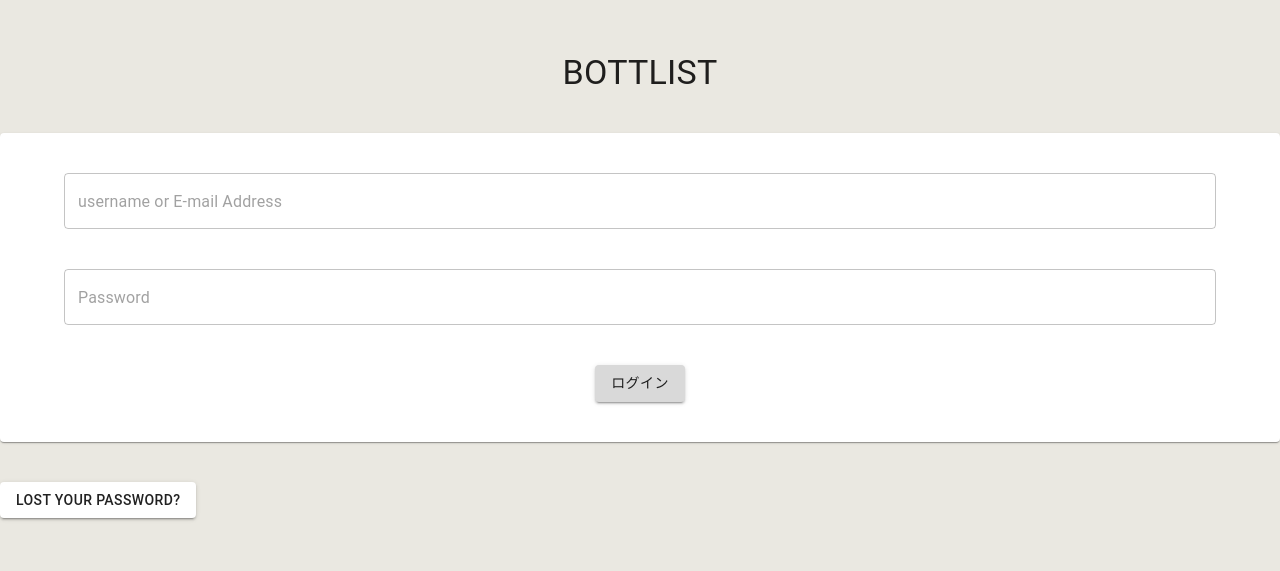
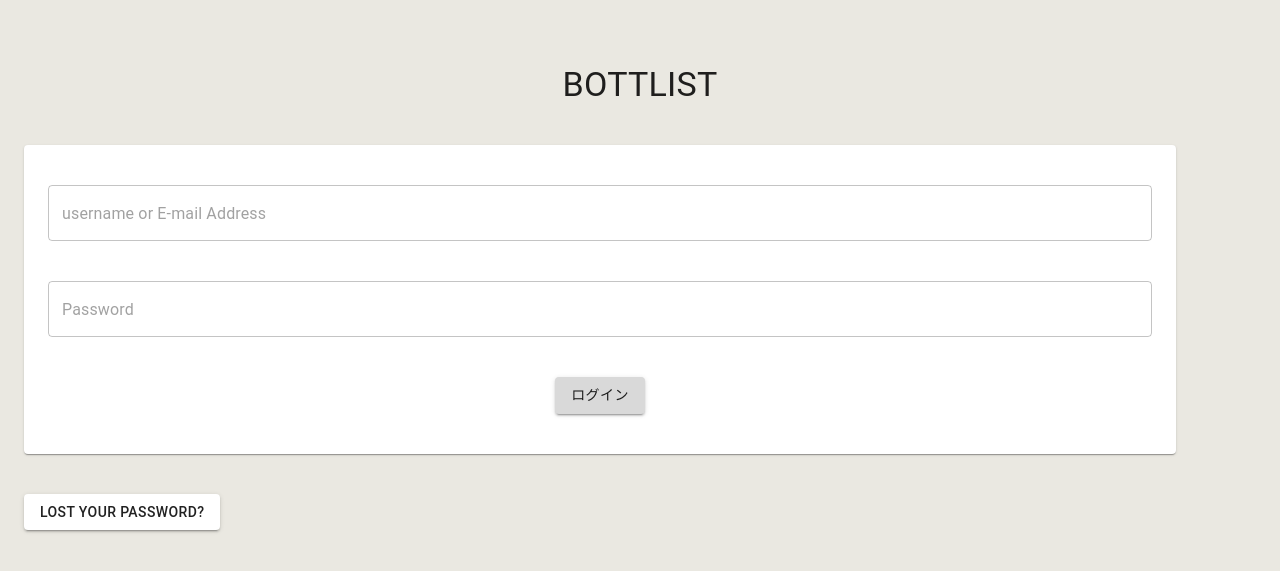
Before and after one commit to Bottlist/bottlist, a React (Create React App) app in the folder front/: page /login in a window 1280 px wide. Shown: the part 115-686 px from the top of the page. Built offline with nearby package versions, Linux system fonts and the light colour scheme.

Commit message:
新規登録画面を追加

```diff
--- a/front/src/App.tsx
+++ b/front/src/App.tsx
@@ -1,5 +1,7 @@
 import { createTheme, CssBaseline, ThemeProvider } from '@mui/material';
 import { Outlet } from 'react-router-dom';
+import { LocalizationProvider } from '@mui/x-date-pickers';
+import { AdapterDayjs } from '@mui/x-date-pickers/AdapterDayjs';
 
 const theme = createTheme({
   components: {
@@ -34,8 +36,10 @@ const theme = createTheme({
 function App() {
   return (
     <ThemeProvider theme={theme}>
-      <CssBaseline />
-      <Outlet />
+      <LocalizationProvider dateAdapter={AdapterDayjs}>
+        <CssBaseline />
+        <Outlet />
+      </LocalizationProvider>
     </ThemeProvider>
   );
 }
--- /dev/null
+++ b/front/src/components/CenterLayout.tsx
@@ -0,0 +1,23 @@
+import { Stack, Typography, Paper, Container } from '@mui/material';
+import { VerticalCenter } from './VerticalCenter';
+import { ReactNode } from 'react';
+
+export const CenterLayout = (props: {
+  children: ReactNode;
+  spacing?: number;
+  footer?: ReactNode;
+}) => {
+  return (
+    <VerticalCenter>
+      <Stack spacing={props.spacing ?? 5} marginTop={3}>
+        <Typography variant="h4">BOTTLIST</Typography>
+        <Container>
+          <Paper>
+            <Container>{props.children}</Container>
+          </Paper>
+          {props.footer}
+        </Container>
+      </Stack>
+    </VerticalCenter>
+  );
+};
--- a/front/src/components/Choices.tsx
+++ b/front/src/components/ChoicesLayout.tsx
@@ -2,7 +2,7 @@ import { Button, Container, Grid, Typography } from '@mui/material';
 import { ReactNode } from 'react';
 import { Link as RouterLink } from 'react-router-dom';
 
-export function Choices(props: {
+export function ChoicesLayout(props: {
   items: {
     text: string;
     link?: string;
--- /dev/null
+++ b/front/src/components/DatePicker.tsx
@@ -0,0 +1,27 @@
+import { DatePicker as MuiDatePicker } from '@mui/x-date-pickers';
+import { Control, Controller, FieldValues, Path } from 'react-hook-form';
+
+export const DatePicker = <T extends FieldValues>(props: {
+  _key: Path<T>;
+  label: string;
+  // eslint-disable-next-line @typescript-eslint/no-explicit-any
+  control: Control<T, any>;
+}) => (
+  <Controller
+    name={props._key}
+    control={props.control}
+    render={({ field, fieldState }) => (
+      <MuiDatePicker
+        label={props.label}
+        format="YYYY/MM/DD"
+        {...field}
+        slotProps={{
+          textField: {
+            error: !!fieldState.error,
+            helperText: fieldState.error?.message,
+          },
+        }}
+      />
+    )}
+  />
+);
--- /dev/null
+++ b/front/src/components/TextField.tsx
@@ -0,0 +1,21 @@
+import { TextFieldProps, TextField as MuiTextField } from '@mui/material';
+import { useFormContext } from 'react-hook-form';
+
+export const TextField = (props: TextFieldProps & { _key: string }) => {
+  const {
+    register,
+    getValues,
+    formState: { errors },
+  } = useFormContext();
+  const { _key } = props;
+
+  return (
+    <MuiTextField
+      {...props}
+      {...register(_key)}
+      defaultValue={getValues(_key)}
+      error={!!errors[_key]}
+      helperText={errors[_key]?.message?.toString()}
+    />
+  );
+};
--- a/front/src/index.tsx
+++ b/front/src/index.tsx
@@ -9,6 +9,7 @@ import './index.css';
 import { PickUser } from './pages/PickUser';
 import { PickLogin } from './pages/PickLogin';
 import { Login } from './pages/Login';
+import { Register } from './pages/Register';
 
 const root = ReactDOM.createRoot(
   document.getElementById('root') as HTMLElement
@@ -35,6 +36,10 @@ const router = createBrowserRouter([
         path: 'login',
         element: <Login />,
       },
+      {
+        path: 'register',
+        element: <Register />,
+      },
     ],
   },
 ]);
--- a/front/src/pages/Login.tsx
+++ b/front/src/pages/Login.tsx
@@ -1,34 +1,44 @@
-import {
-  Box,
-  Button,
-  Container,
-  Paper,
-  Stack,
-  TextField,
-  Typography,
-} from '@mui/material';
-import { VerticalCenter } from '../components/VerticalCenter';
+import { Box, Button, Stack, TextField } from '@mui/material';
+import { CenterLayout } from '../components/CenterLayout';
+import * as yup from 'yup';
+import { yupResolver } from '@hookform/resolvers/yup';
+import { FormProvider, useForm } from 'react-hook-form';
+
+const schema = yup
+  .object({
+    email: yup.string().required(),
+    password: yup.string().required(),
+  })
+  .required();
+type FormType = yup.InferType<typeof schema>;
 
 export const Login = () => {
+  const methods = useForm<FormType>({
+    resolver: yupResolver(schema),
+  });
+
+  const submit = () => {
+    console.log('TBD');
+  };
   return (
-    <VerticalCenter>
-      <Stack spacing={5}>
-        <Typography variant="h4">BOTTLIST</Typography>
-        <Paper>
-          <Container>
-            <Stack spacing={5} marginY={5} alignItems="center">
+    <CenterLayout footer={Footer}>
+      <FormProvider {...methods}>
+        <form onSubmit={methods.handleSubmit(submit)}>
+          <Stack spacing={5} paddingY={5} alignItems="center">
             <TextField placeholder="username or E-mail Address" />
             <TextField placeholder="Password" />
             <Box>
               <Button>ログイン</Button>
             </Box>
           </Stack>
-          </Container>
-        </Paper>
-        <Box>
+        </form>
+      </FormProvider>
+    </CenterLayout>
+  );
+};
+
+const Footer = (
+  <Box marginTop={5}>
     <Button color="secondary">Lost your password?</Button>
   </Box>
-      </Stack>
-    </VerticalCenter>
 );
-};
--- a/front/src/pages/PickLogin.tsx
+++ b/front/src/pages/PickLogin.tsx
@@ -1,12 +1,13 @@
-import { Choices } from '../components/Choices';
+import { ChoicesLayout } from '../components/ChoicesLayout';
 
 export function PickLogin() {
   return (
-    <Choices
+    <ChoicesLayout
       items={[
         { text: 'ログイン', link: '/login' },
         {
           text: '新規登録',
+          link: '/register',
         },
       ]}
     />
--- a/front/src/pages/PickUser.tsx
+++ b/front/src/pages/PickUser.tsx
@@ -1,8 +1,8 @@
-import { Choices } from '../components/Choices';
+import { ChoicesLayout } from '../components/ChoicesLayout';
 
 export function PickUser() {
   return (
-    <Choices
+    <ChoicesLayout
       items={[
         { text: 'お客様', link: '/pick-login' },
         {
--- /dev/null
+++ b/front/src/pages/Register.tsx
@@ -0,0 +1,65 @@
+import { Box, Button, Stack, Typography } from '@mui/material';
+
+import { CenterLayout } from '../components/CenterLayout';
+import * as yup from 'yup';
+import { useForm, FormProvider } from 'react-hook-form';
+import { yupResolver } from '@hookform/resolvers/yup';
+import { TextField } from '../components/TextField';
+import { DatePicker } from '../components/DatePicker';
+
+const schema = yup
+  .object({
+    name: yup.string().required(),
+    furigana: yup.string().required(),
+    nickname: yup.string().required(),
+    birthdate: yup.string().required(),
+    email: yup.string().required(),
+    password: yup.string().required(),
+    passwordConfirmation: yup
+      .string()
+      .required()
+      .oneOf([yup.ref('password')], 'Passwords must match'),
+  })
+  .required();
+type FormType = yup.InferType<typeof schema>;
+
+export const Register = () => {
+  const methods = useForm<FormType>({
+    resolver: yupResolver(schema),
+  });
+  const { control } = methods;
+
+  const submit = () => {
+    console.log('TBD');
+  };
+
+  return (
+    <CenterLayout spacing={2}>
+      <FormProvider {...methods}>
+        <form onSubmit={methods.handleSubmit(submit)}>
+          <Stack spacing={1} paddingY={2} alignItems="center">
+            <Typography variant="h5">新規登録</Typography>
+            <TextField placeholder="名前" _key="name" />
+            <TextField placeholder="ふりがな" _key="furigana" />
+            <TextField
+              placeholder="ボトルネーム・ニックネーム"
+              _key="nickname"
+            />
+            <DatePicker label="生年月日" _key="birthdate" control={control} />
+            <TextField placeholder="メールアドレス" _key="email" />
+            <TextField placeholder="パスワード" _key="password" />
+            <TextField
+              placeholder="パスワード（確認）"
+              _key="passwordConfirmation"
+            />
+            <Box paddingTop={4} width="100%">
+              <Button fullWidth type="submit">
+                登録
+              </Button>
+            </Box>
+          </Stack>
+        </form>
+      </FormProvider>
+    </CenterLayout>
+  );
+};
```
Also changed, not shown: front/package.json (+5 -5 lines), 1 other file (tests, documents, lock files or other folders). Lines whose indentation alone changed are shown as unchanged.
